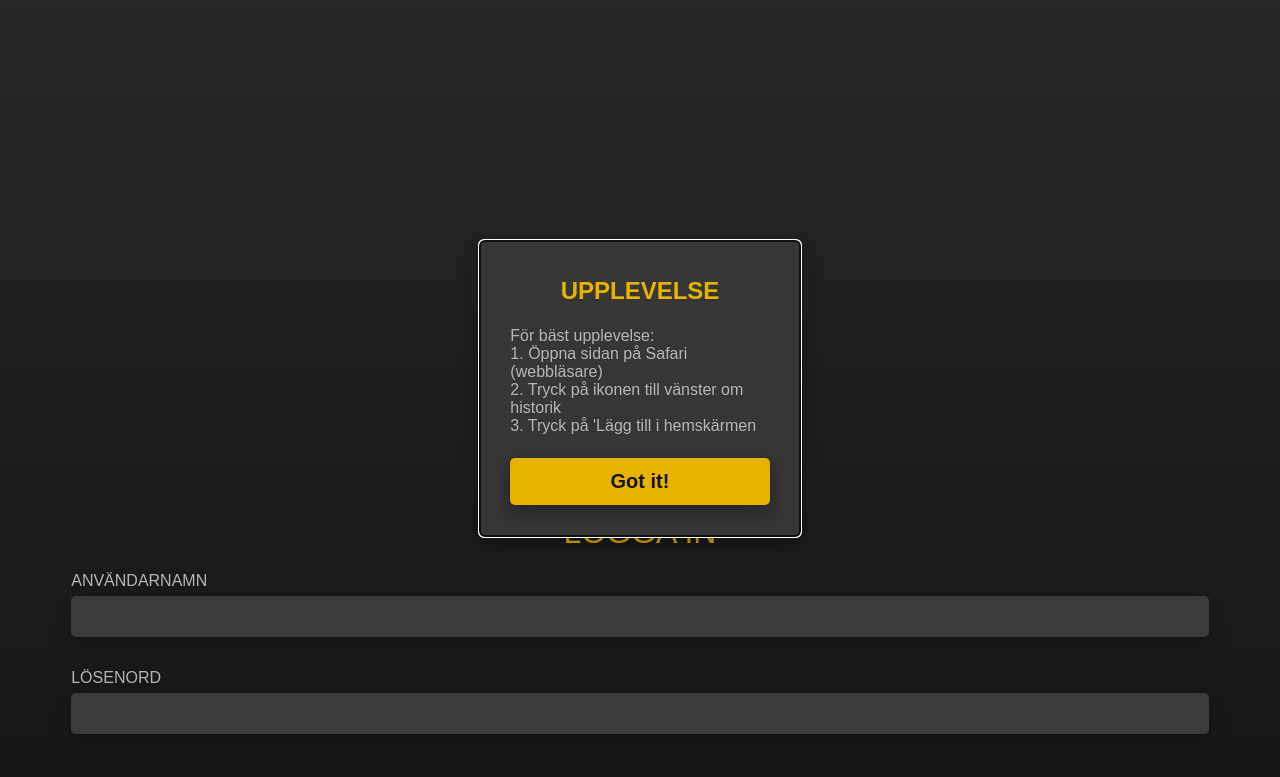
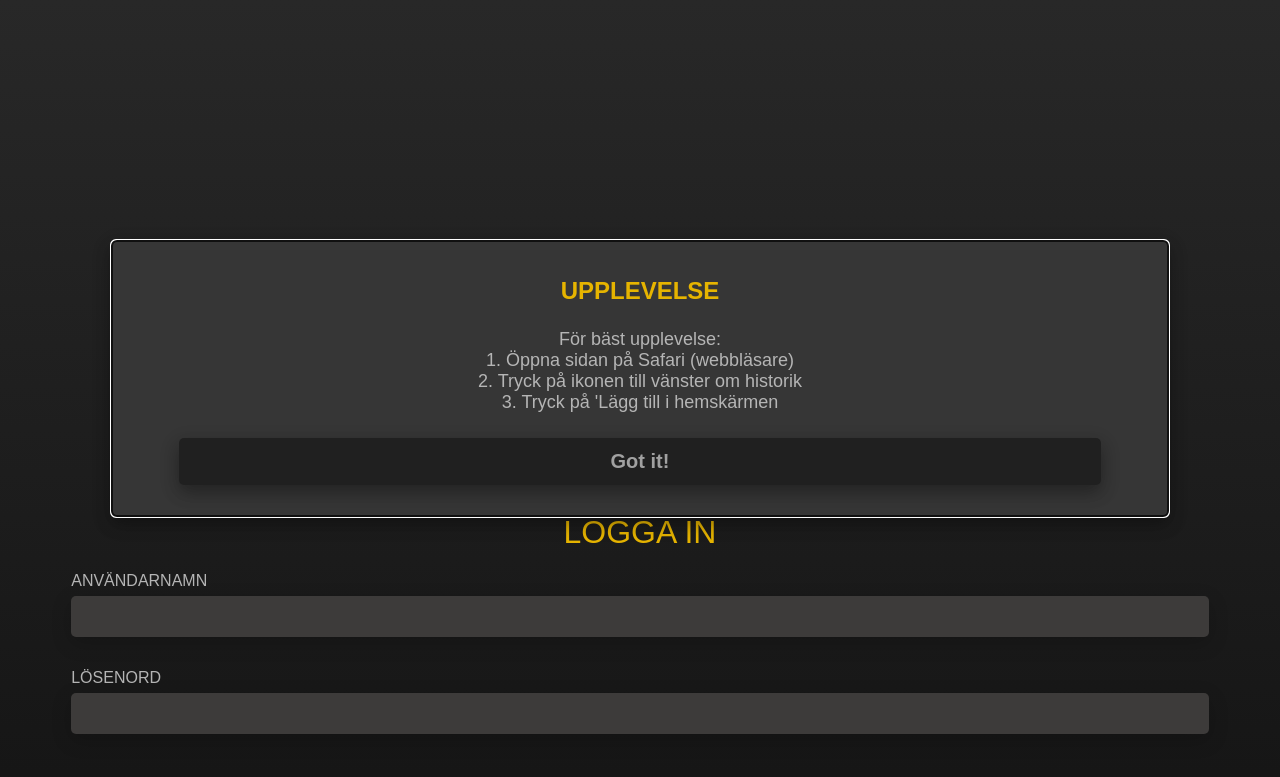
Before and after one commit to lodacke/crossmediaProjekt, a PHP site: page / in a window 1280 px wide. Shown: the top 777 px of the page. Run offline with PHP 8.4, Linux system fonts and the light colour scheme; some libraries are stand-ins or nearby versions.

Commit message:
CSS changes

```diff
--- a/CSS/homePage.css
+++ b/CSS/homePage.css
@@ -263,7 +263,7 @@ header #dropArrow {
 }
 
 #welcomeDialog button {
-    background-color: #2A2A2A;
+    background-color: #202020;
     color: #A1A1A1;
     border-radius: 5px;
     font-size: 18px;
@@ -534,7 +534,7 @@ dialog::backdrop {
 }
 
 #settingsDialog #endGame {
-    background-color: #2A2A2A;
+    background-color: #202020;
     color: #A1A1A1;
 }
 
@@ -571,7 +571,7 @@ dialog::backdrop {
 #analogControll button {
     margin-bottom: 2vh;
     padding: 1.5vh;
-    background-color: #2A2A2A;
+    background-color: #202020;
     border: none;
     border-radius: 5px;
     color: #A1A1A1;
--- a/CSS/loginReg.css
+++ b/CSS/loginReg.css
@@ -109,6 +109,7 @@ button {
     box-shadow: var(--boxShadow);
     border: 1px solid black;
     border-radius: 5px;
+    width: 80%;
 }
 
 #instructionsDialog div {
@@ -126,8 +127,12 @@ button {
 #instructionsDialog p {
     color: var(--white);
     width: 90%;
+    font-size: 18px;
+    text-align: center;
 }
 
 #instructionsDialog button {
     margin-bottom: 15px;
+    background-color: #202020;
+    color: #A1A1A1;
 }
```
Also changed, not shown: 1 other file.
